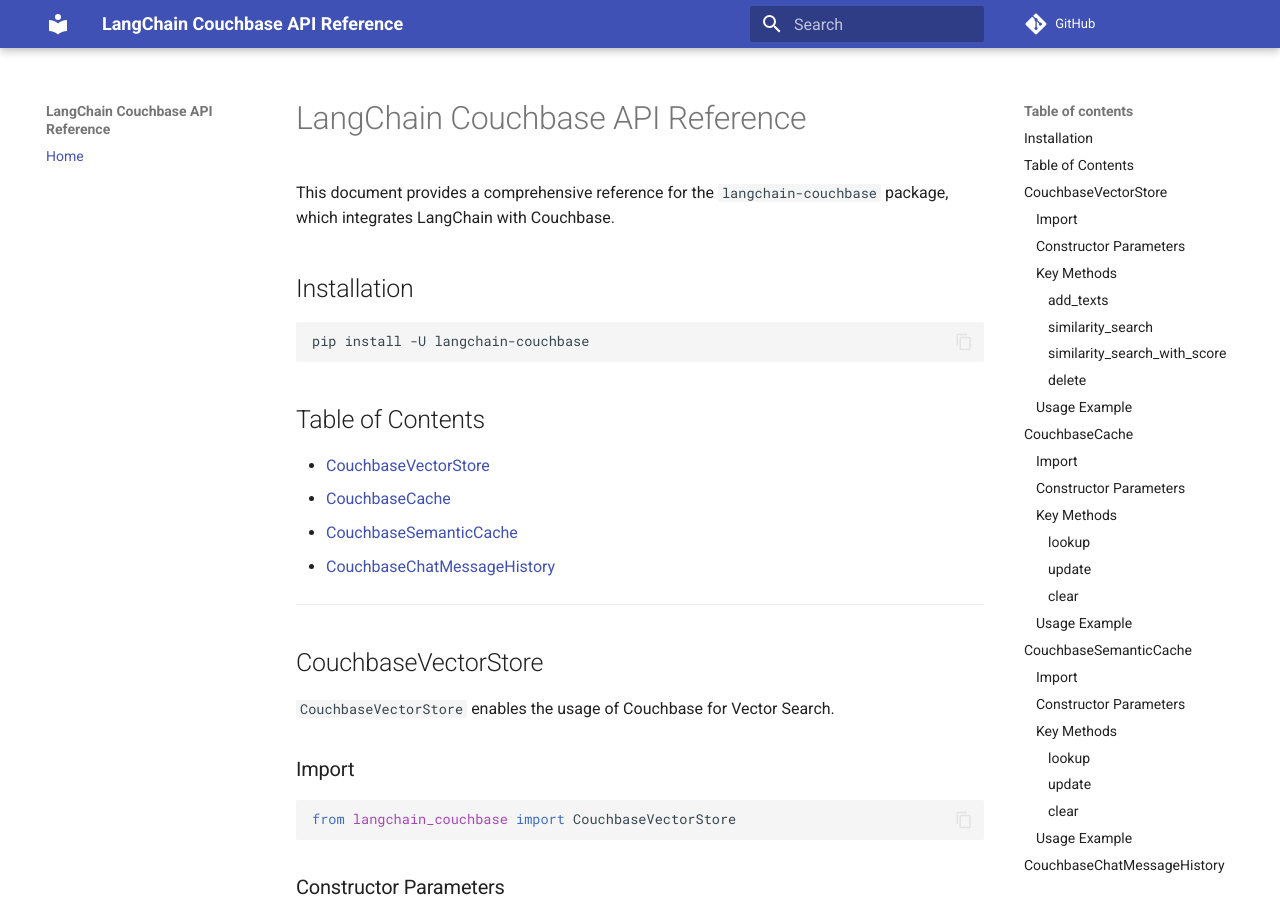
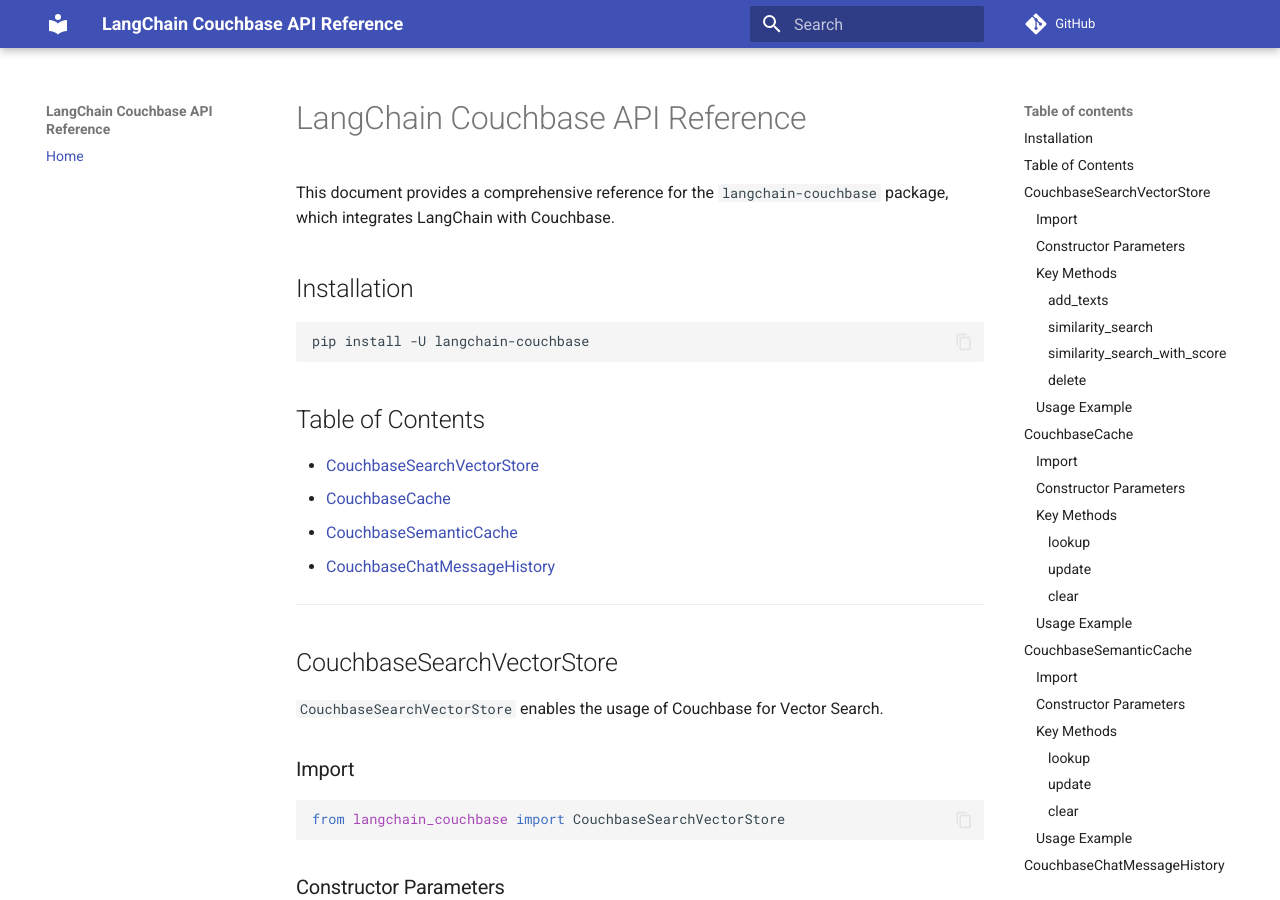
Before and after one commit to couchbase-examples/langchain-couchbase-api-reference, an MkDocs documentation site: the page built from docs/index.md, in a window 1280 px wide and 900 px high. Built offline with MkDocs 1.6.1 and Material for MkDocs 9.7.7, drawn with Linux system fonts in a browser that asks for light colours; comment, search, counter and statistics services are not loaded; some of the changed text lies outside the part shown.

Commit message:
DA-767: Modified Version

````diff
--- a/docs/index.md
+++ b/docs/index.md
@@ -10,21 +10,21 @@
 
 ## Table of Contents
 
-- [CouchbaseVectorStore](#couchbasevectorstore)
+- [CouchbaseSearchVectorStore](#couchbasesearchvectorstore)
 - [CouchbaseCache](#couchbasecache)
 - [CouchbaseSemanticCache](#couchbasesemanticcache)
 - [CouchbaseChatMessageHistory](#couchbasechatmessagehistory)
 
 ---
 
-## CouchbaseVectorStore
+## CouchbaseSearchVectorStore
 
-`CouchbaseVectorStore` enables the usage of Couchbase for Vector Search.
+`CouchbaseSearchVectorStore` enables the usage of Couchbase for Vector Search.
 
 ### Import
 
 ```python
-from langchain_couchbase import CouchbaseVectorStore
+from langchain_couchbase import CouchbaseSearchVectorStore
 ```
 
 ### Constructor Parameters
@@ -103,7 +103,7 @@
 from couchbase.auth import PasswordAuthenticator
 from couchbase.cluster import Cluster
 from couchbase.options import ClusterOptions
-from langchain_couchbase import CouchbaseVectorStore
+from langchain_couchbase import CouchbaseSearchVectorStore
 
 # Constants for the connection
 COUCHBASE_CONNECTION_STRING = getpass.getpass("Enter the connection string for the Couchbase cluster: ")
@@ -126,7 +126,7 @@
 embeddings = OpenAIEmbeddings()
 
 # Create vector store
-vector_store = CouchbaseVectorStore(
+vector_store = CouchbaseSearchVectorStore(
     cluster=cluster,
     bucket_name=BUCKET_NAME,
     scope_name=SCOPE_NAME,
````
Also changed, not shown: README.md (+1 -1 lines), api-reference.md (+6 -6 lines).
